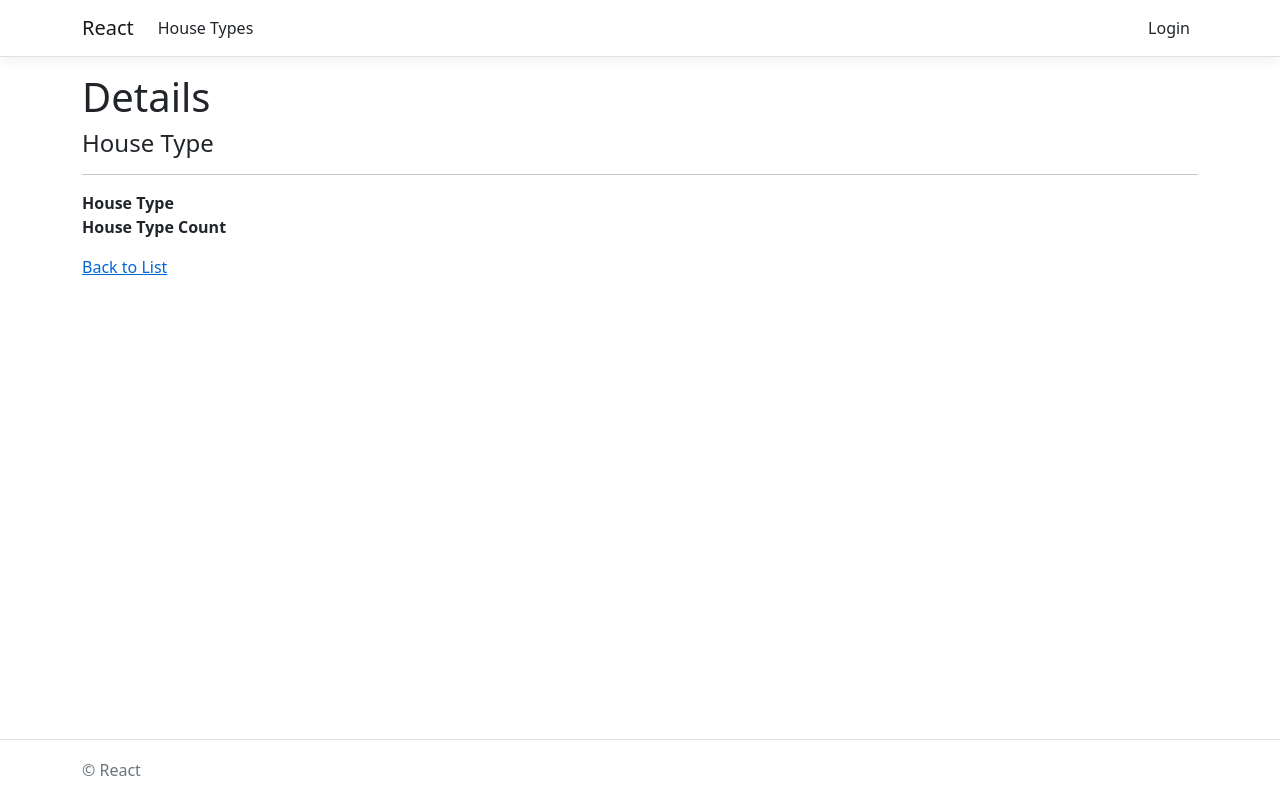
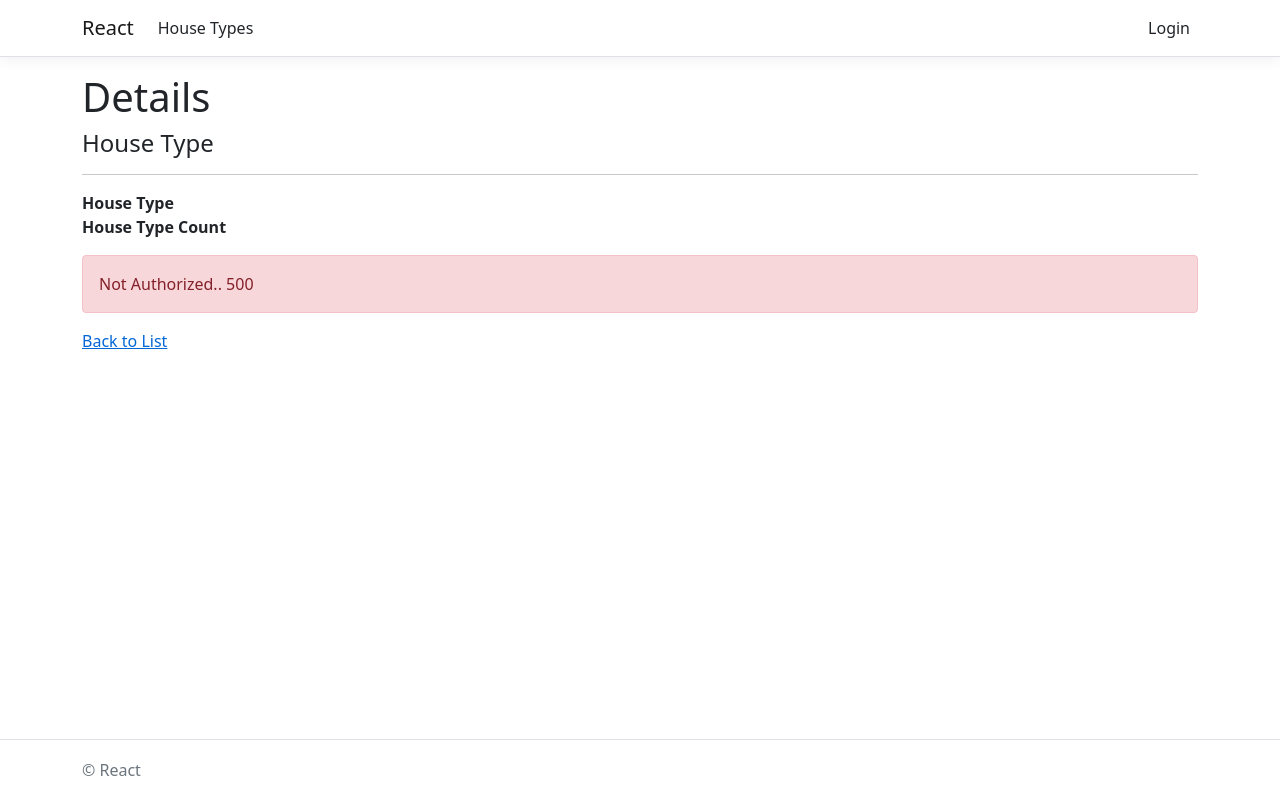
Before and after one commit to mikdrob/EasyRentReact, a React (Create React App) app: page /housetypes/details/1 in a window 1280 px wide. Built offline with nearby package versions, Linux system fonts and the light colour scheme.

Commit message:
change spinner color

```diff
--- a/src/components/CustomLoader.tsx
+++ b/src/components/CustomLoader.tsx
@@ -6,16 +6,18 @@ const CustomLoader = (props: {pageStatus: EPageStatus, statusCode: number}) => {
         return (
             <Loader
               type="Puff"
-              color="#00BFFF"
+              color="#000000"
               height={100}
               width={100}
-              timeout={3000} //3 secs
             />
           );
     }
     if (props.pageStatus === EPageStatus.Error){
         return <div className="alert alert-danger" role="alert">Error.. {props.statusCode}</div>
     }
+    if (props.pageStatus === EPageStatus.NotAuthorised){
+        return <div className="alert alert-danger" role="alert">Not Authorized.. {props.statusCode}</div>
+    }
     return <></>
 }
 
--- a/src/containers/house-types/HouseTypeDetails.tsx
+++ b/src/containers/house-types/HouseTypeDetails.tsx
@@ -1,5 +1,5 @@
 import { useContext, useEffect, useState } from "react";
-import { Link, Redirect, useParams } from "react-router-dom";
+import { Link, useParams } from "react-router-dom";
 import CustomLoader from "../../components/CustomLoader";
 import { AppContext } from "../../context/AppContext";
 import { IHouseType } from "../../domain/IHouseType";
@@ -10,9 +10,9 @@ import { IRouteId } from "../../types/IRouteId";
 
 
 const HouseTypeDetails = () => {
-    let { id } = useParams() as IRouteId;
+    const { id } = useParams() as IRouteId;
     const appState = useContext(AppContext);
-
+    const [pageStatus, setPageStatus] = useState({ pageStatus: EPageStatus.Ok, statusCode: 0 });
     const [houseType, setHouseType] = useState({} as IHouseType);
 
 
@@ -24,13 +24,17 @@ const HouseTypeDetails = () => {
                 setHouseType(result.data);
             }
             else {
-                console.log("error")
+                setPageStatus({ pageStatus: EPageStatus.Error, statusCode: result.statusCode })
             }
+        }
+        else {
+            setPageStatus({ pageStatus: EPageStatus.NotAuthorised, statusCode: 500 })
         }
     }
 
     useEffect(() => {
         loadData();
+    // eslint-disable-next-line react-hooks/exhaustive-deps
     }, [])
     return (
         <>
@@ -54,6 +58,7 @@ const HouseTypeDetails = () => {
                     </dd>
                 </dl>
             </div>
+            <CustomLoader {...pageStatus} />
             <Link to={'/housetypes'}>Back to List</Link>
         </>
 
--- a/src/containers/house-types/HouseTypeIndex.tsx
+++ b/src/containers/house-types/HouseTypeIndex.tsx
@@ -30,8 +30,7 @@ const HouseTypeIndex = () => {
     const loadData = async () => {
         let result = await BaseService.getAll<IHouseType>('/propertytypes');
         if (result.ok && result.data) {
-            setPageStatus({ pageStatus: EPageStatus.Ok, statusCode: 0 });
-            console.log(result.data);
+            //setPageStatus({ pageStatus: EPageStatus.Ok, statusCode: 0 });
             setHouseTypes(result.data);
         }
         else {
--- a/src/types/EPageStatus.ts
+++ b/src/types/EPageStatus.ts
@@ -2,4 +2,5 @@ export enum EPageStatus {
     Loading = "Loading..",
     Error = "Error..",
     Ok = "Ok..",
+    NotAuthorised = "Not Authorized"
 }
```
